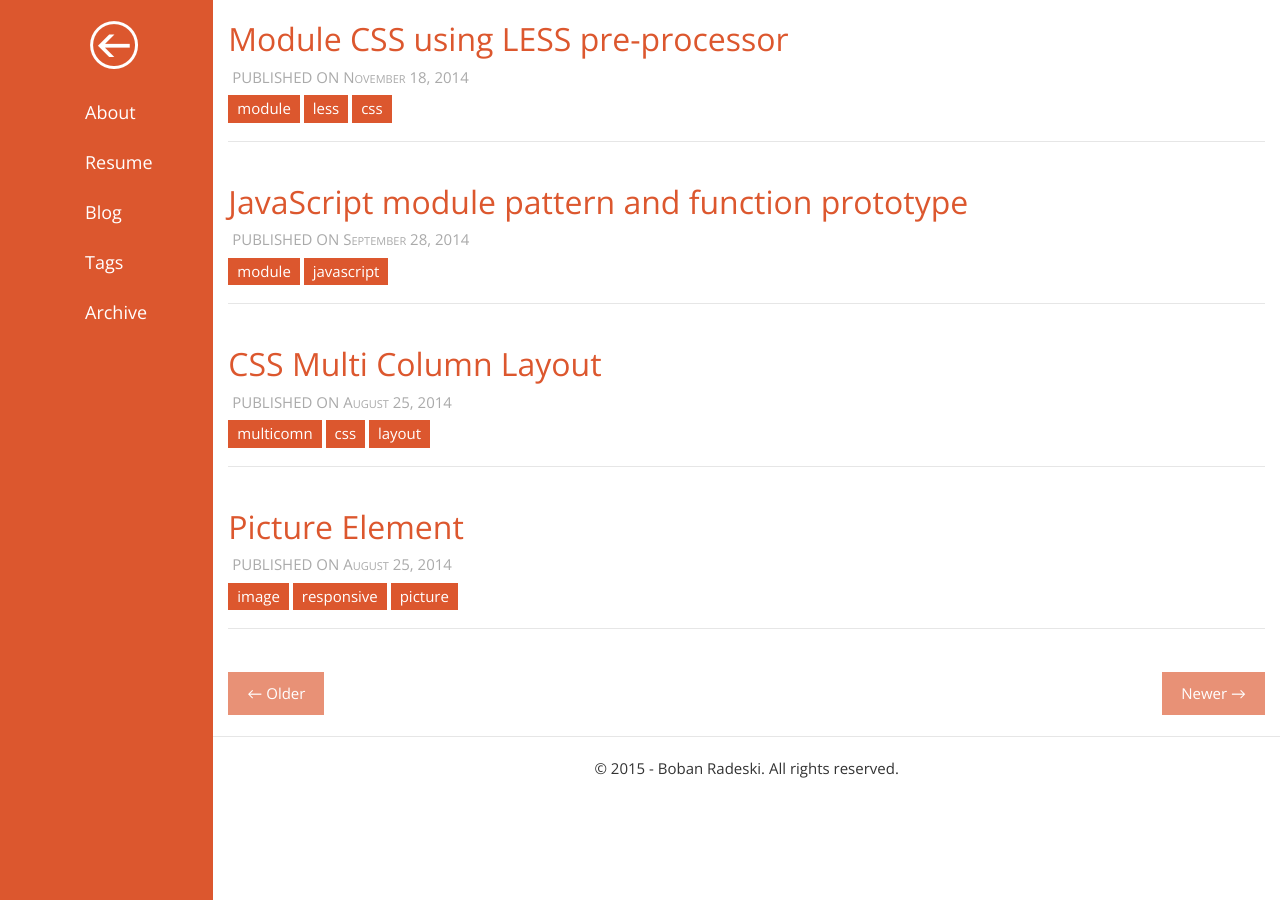
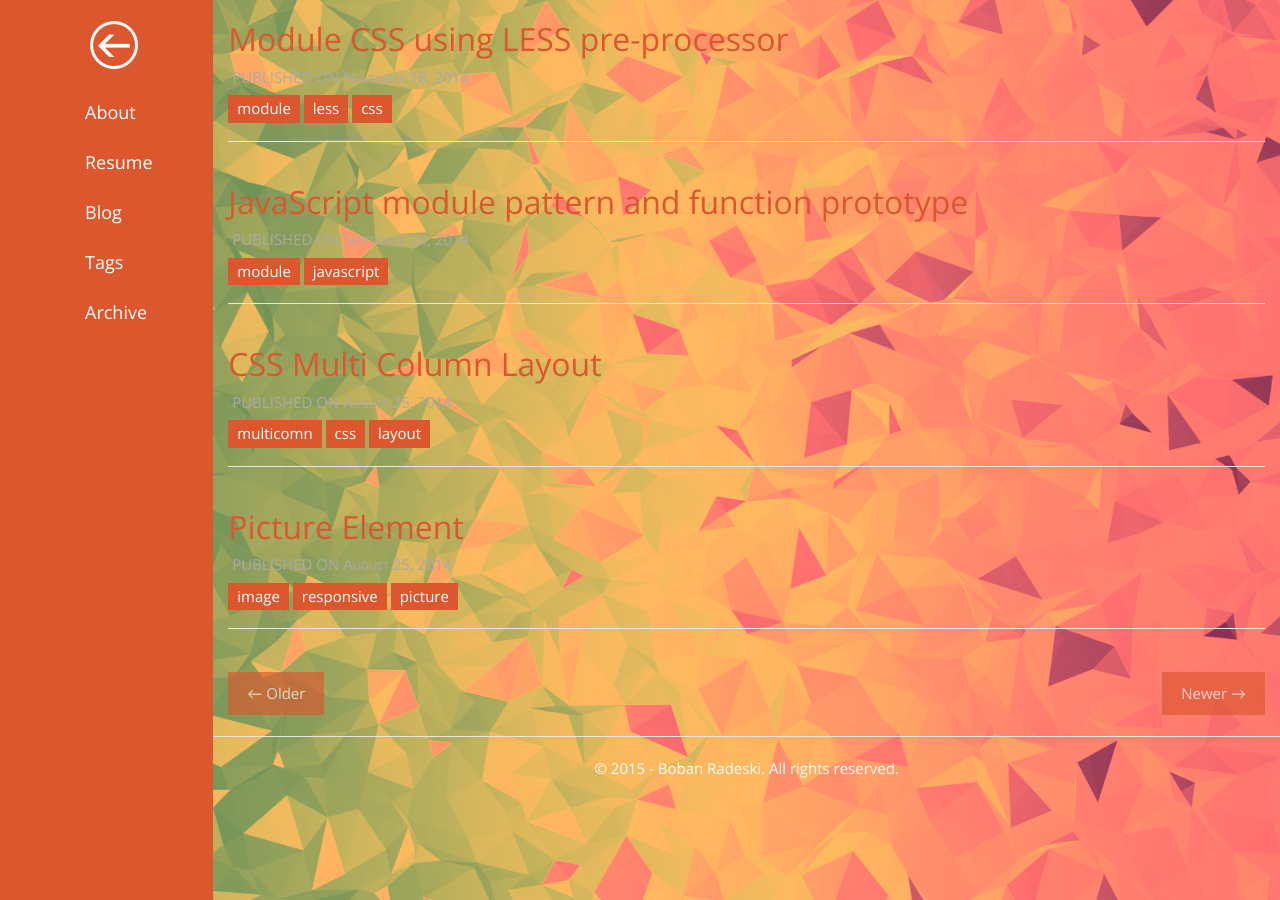
Before and after one commit to boban-radeski/front-end-tech, a Jekyll site: the page built from blog/index.html, in a window 1280 px wide. Built offline with Jekyll 4.4.1, drawn with Linux system fonts in a browser that asks for light colours; the list of posts is cut into pages by our own code.

Commit message:
bg image fixed, js commented

```diff
--- a/_includes/head.html
+++ b/_includes/head.html
@@ -45,13 +45,11 @@
 
         backgroundImage[0] = 'bcg-d.png';
         backgroundImage[1] = 'bcg6.jpg';
-    //backgroundImage[2]='bcg3.jpg';
-    //backgroundImage[3] = 'bcg4.jpg';
-    //backgroundImage[4] = 'bcg5.jpg';
-    //backgroundImage[5] = 'bcg6.jpg';
 
-    var random = Math.floor(Math.random() * 2);
-    document.write("<style>body {background: url(" + "/front-end-tech/assets/images/" + backgroundImage[random] + ") no-repeat center center fixed;-webkit-background-size: cover;-moz-background-size: cover;-o-background-size: cover;background-size: cover;color:#fff;background-color:#333;}</style>")
+
+        //var random = Math.floor(Math.random() * 2);
+        //document.write("<style>body {background: url(" + "/front-end-tech/assets/images/" + backgroundImage[random] + ") no-repeat center center fixed;-webkit-background-size: cover;-moz-background-size: cover;-o-background-size: cover;background-size: cover;color:#fff;background-color:#333;}</style>")
+
 
     </script>
     <link rel="stylesheet" href="{{site.url}}/assets/css/bcg.css">
@@ -60,8 +58,18 @@
 
     {% if page.bloghome == true %}
     <style type="text/css">
-        a,a:hover,a:focus {
-          color:#DC572E;
+        a, a:hover, a:focus {
+            color: #DC572E;
+        }
+
+        body {
+            background: url("/front-end-tech/assets/images/bcg-d.png") no-repeat center center fixed;
+            -webkit-background-size: cover;
+            -moz-background-size: cover;
+            -o-background-size: cover;
+            background-size: cover;
+            color: #fff;
+            background-color: #333;
         }
     </style>
     {% endif %}
```
Lines whose indentation alone changed are shown as unchanged.
